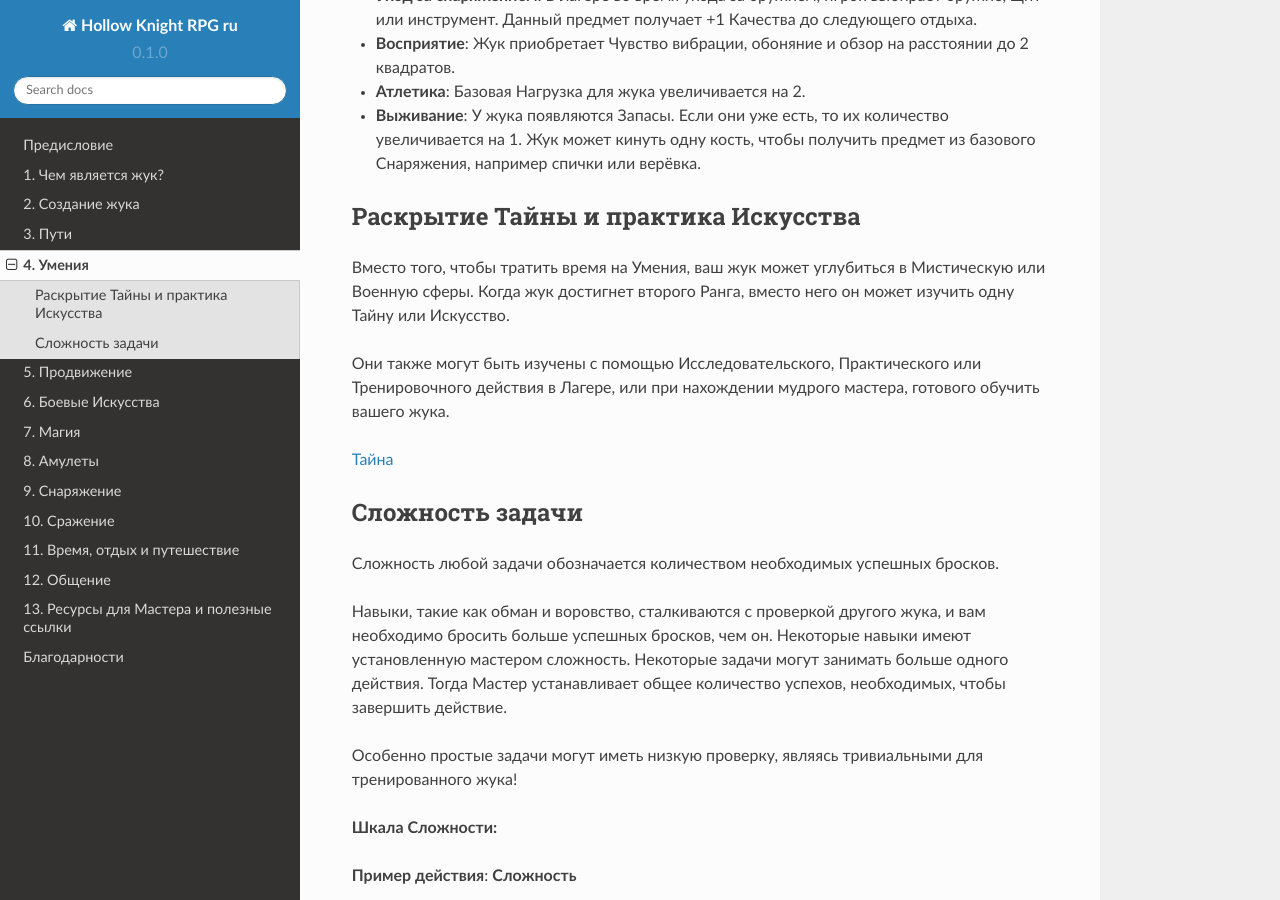
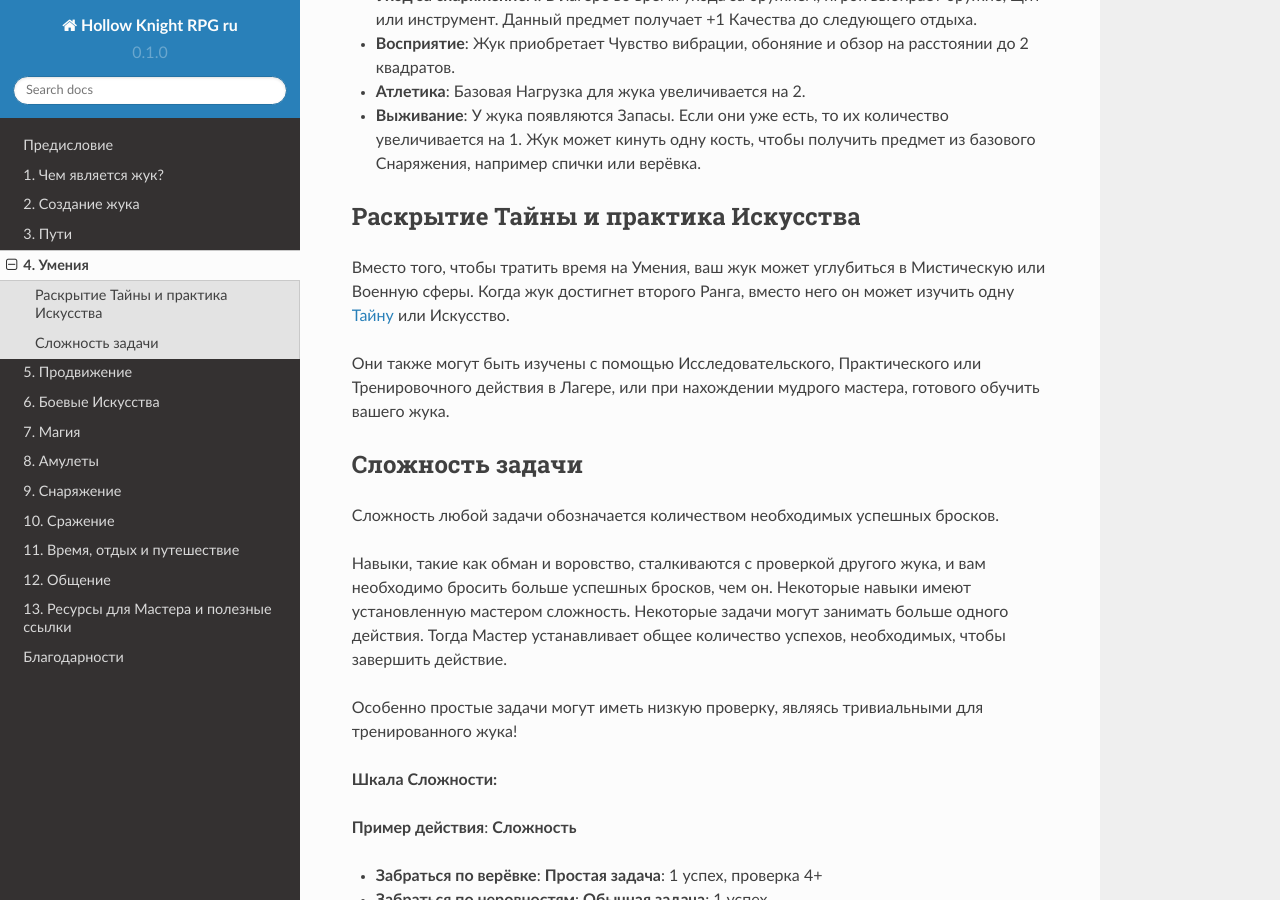
Before and after one commit to LazySelkie/hollow-knight-rpg-ru, a Sphinx documentation site: the page built from docs/source/proficiencies.rst, in a window 1280 px wide and 900 px high, scrolled down 1352 px. Built offline with Sphinx 7.4.7 and the Read the Docs theme 2.0.0, drawn with Linux system fonts in a browser that asks for light colours; part of the change alters nothing that is shown.

```diff
--- a/docs/source/proficiencies.rst
+++ b/docs/source/proficiencies.rst
@@ -43,11 +43,9 @@
 Раскрытие Тайны и практика Искусства
 ------------------------------------------------------
 
-Вместо того, чтобы тратить время на Умения, ваш жук может углубиться в Мистическую или Военную сферы. Когда жук достигнет второго Ранга, вместо него он может изучить одну Тайну или Искусство.
+Вместо того, чтобы тратить время на Умения, ваш жук может углубиться в Мистическую или Военную сферы. Когда жук достигнет второго Ранга, вместо него он может изучить одну `Тайну <:ref:\`arcana\`>`_ или Искусство.
 
 Они также могут быть изучены с помощью Исследовательского, Практического или Тренировочного действия в Лагере, или при нахождении мудрого мастера, готового обучить вашего жука.
-
-:ref:`arcana`
 
 Сложность задачи
 ----------------------
```
